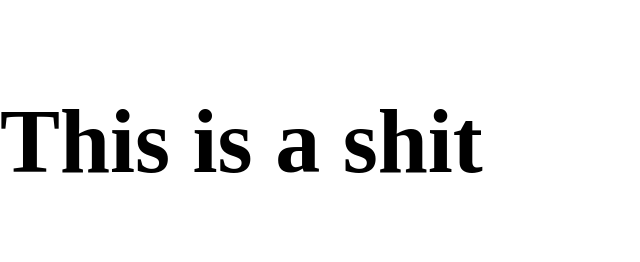
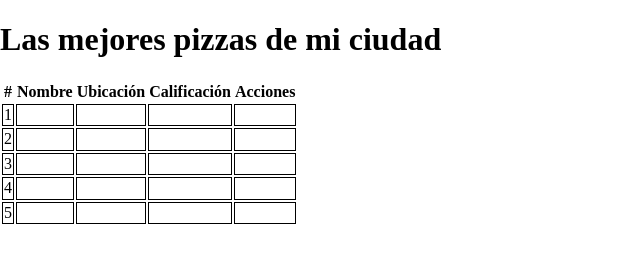
Before and after one commit to auvm/boletines, a plain HTML site: page index.html in a window 1280 px wide. Shown: the whole page, without its empty margins (0-640 px from the left). Drawn offline with Linux system fonts and the light colour scheme.

Commit message:
created main table

```diff
--- a/assets/css/main.css
+++ b/assets/css/main.css
@@ -3,3 +3,7 @@ p{
     font-weight: bold;
     font-size: 90px;
 }
+
+td{
+    border: 1px solid;
+}
--- a/index.html
+++ b/index.html
@@ -4,15 +4,74 @@
     <meta charset="UTF-8">
     <meta http-equiv="X-UA-Compatible" content="IE=edge">
     <meta name="viewport" content="width=device-width, initial-scale=1.0">
-    <title>🍕 Mejores Pizzas</title>
+    <title>Mejores Pizzas de mi ciudad</title>
 
-    <!-- enlace a archivo css -->
+
     <link rel="stylesheet" href="./assets/css/main.css">
     <link rel="stylesheet" href="./assets/css/normalize.css">
 
 </head>
 
 <body>
-    <p>This is a shit</p>
+
+    <div class="container">
+        <div class="content">
+
+            <header>
+                <h1>Las mejores pizzas de mi ciudad</h1>
+            </header>
+
+            <table>
+                <thead>
+                    <th>#</th>
+                    <th>Nombre</th>
+                    <th>Ubicación</th>
+                    <th>Calificación</th>
+                    <th>Acciones</th>
+                </thead>
+                <tbody>
+                    <tr>
+                        <td>1</td>
+                        <td></td>
+                        <td></td>
+                        <td></td>
+                        <td></td>
+                    </tr>
+                    <tr>
+                        <td>2</td>
+                        <td></td>
+                        <td></td>
+                        <td></td>
+                        <td></td>
+                    </tr>
+                    <tr>
+                        <td>3</td>
+                        <td></td>
+                        <td></td>
+                        <td></td>
+                        <td></td>
+                    </tr>
+                    <tr>
+                        <td>4</td>
+                        <td></td>
+                        <td></td>
+                        <td></td>
+                        <td></td>
+                    </tr>
+                    <tr>
+                        <td>5</td>
+                        <td></td>
+                        <td></td>
+                        <td></td>
+                        <td></td>
+                    </tr>
+                </tbody>
+
+            </table>
+        </div>
+    </div>
+
+
+
 </body>
 </html>
```
